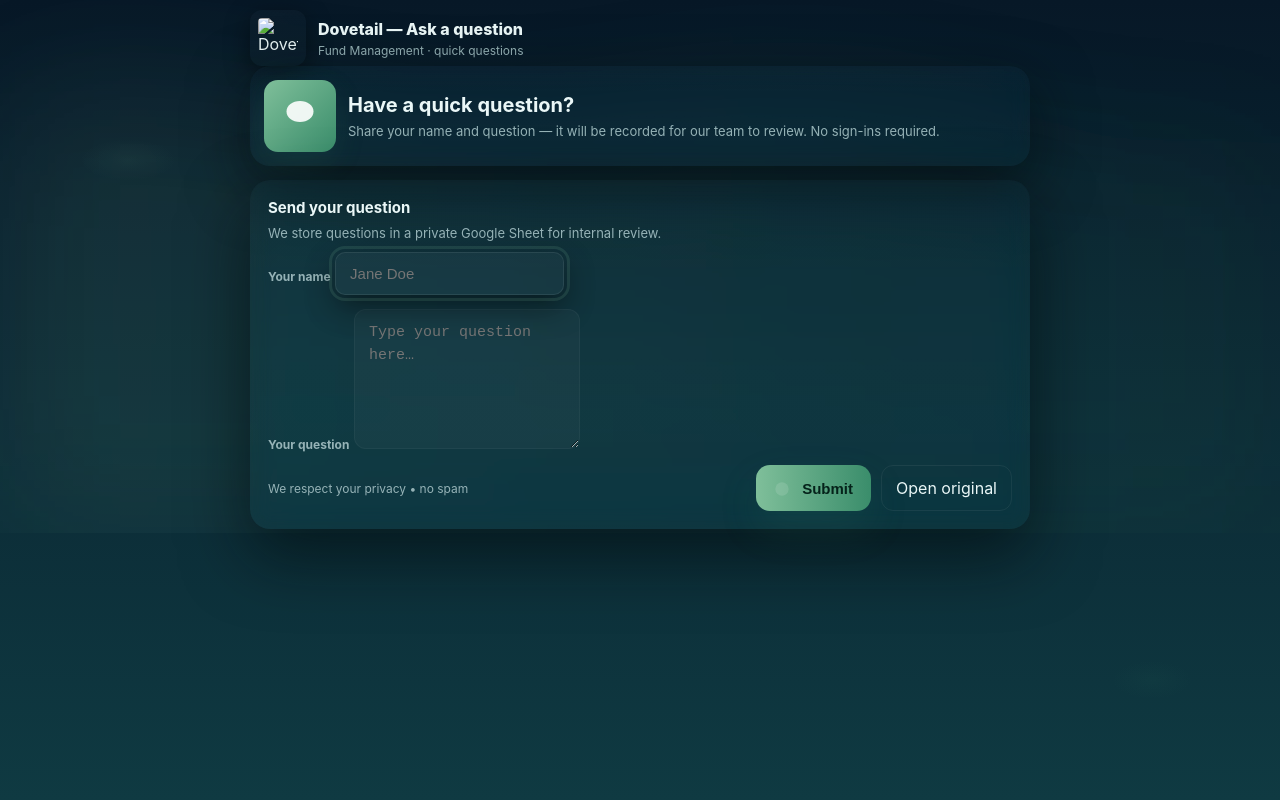
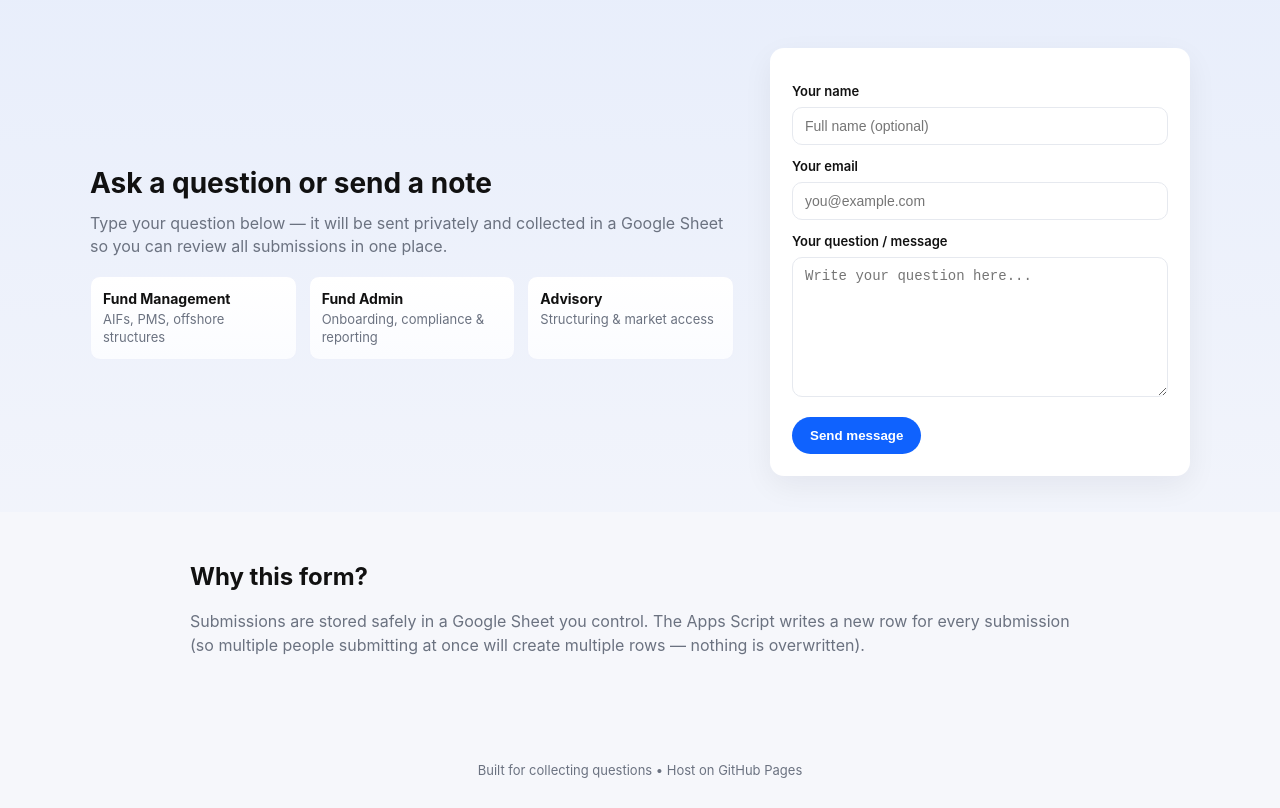
Before and after one commit to yashagarwaaal-lab/dovetail, a plain HTML site: page index.html in a window 1280 px wide. Drawn offline with Linux system fonts and the light colour scheme.

Commit message:
Update index.html

```diff
--- a/index.html
+++ b/index.html
@@ -1,221 +1,102 @@
-<!doctype html>
+<!DOCTYPE html>
 <html lang="en">
 <head>
   <meta charset="utf-8" />
-<meta name="viewport" content="width=device-width,initial-scale=1,viewport-fit=cover"/>
-<title>Ask — Dovetail</title>
-<link rel="icon" href="/mnt/data/9b2f8a69-4639-4ee4-859f-7ec48f14ff4b.png">
+  <meta name="viewport" content="width=device-width,initial-scale=1" />
+  <title>Ask a Question — Your Site</title>
   <style>
+    /* Simple modern styling inspired by the layout / feel of the reference site */
     :root{
-    --bg-1:#071827;
-    --bg-2:#0f3a42;
-    --muted:#96b3b7;
-    --glass: rgba(255,255,255,0.04);
-    --card-glow: 0 20px 60px rgba(2,12,14,0.6);
-    --text:#eaf7f7;
-    /* Button colors chosen to harmonize with the uploaded logo (green palette) */
-    --btn-a:#7FBF9A;
-    --btn-b:#3A8D6B;
-    --accent:#ffd38a;
-    --radius:18px;
+      --accent:#0f62fe;
+      --muted:#6b7280;
+      --card:#fff;
+      --bg:#f6f7fb;
+      --radius:14px;
+      font-family: Inter,system-ui,-apple-system,Segoe UI,Roboto,"Helvetica Neue",Arial;
     }
-  *{box-sizing:border-box}
-  html,body{height:100%}
-  body{
-    margin:0;
-    font-family:Inter, system-ui, -apple-system, "Segoe UI", Roboto, "Helvetica Neue", Arial;
-    -webkit-font-smoothing:antialiased;
-    background:
-      radial-gradient(600px 260px at 10% 20%, rgba(127,191,154,0.06), transparent 8%),
-      radial-gradient(500px 240px at 90% 85%, rgba(58,141,107,0.05), transparent 8%),
-      linear-gradient(180deg,var(--bg-1),var(--bg-2));
-    color:var(--text);
-    padding:env(safe-area-inset-top) 18px 36px;
-    min-height:100vh;
-    display:flex;
-    flex-direction:column;
-    align-items:stretch;
-    gap:14px;
+    body{margin:0;background:var(--bg);color:#111;line-height:1.45}
+    header{background:linear-gradient(180deg, rgba(15,98,254,0.06), rgba(15,98,254,0.02));padding:48px 20px 36px}
+    .container{max-width:1100px;margin:0 auto;padding:0 20px}
+    .hero{display:flex;gap:36px;align-items:center;justify-content:space-between}
+    .hero-left{flex:1;min-width:280px}
+    h1{font-size:28px;margin:0 0 8px}
+    p.lead{margin:0 0 18px;color:var(--muted)}
+    .hero-right{width:420px}
+    .card{background:var(--card);padding:22px;border-radius:var(--radius);box-shadow:0 10px 30px rgba(16,24,40,0.06)}
+    label{display:block;font-weight:600;margin:12px 0 6px;font-size:13px}
+    input[type="text"],input[type="email"],textarea{
+      width:100%;padding:10px 12px;border-radius:10px;border:1px solid #e6e9ef;font-size:14px;box-sizing:border-box
     }
-
-  /* decorative animated shapes */
-  .bg-svg{position:fixed;inset:0;z-index:0;pointer-events:none;opacity:0.9}
-  .wrapper{z-index:10;max-width:820px;margin:0 auto;width:100%}
-
-  header{
-    display:flex;align-items:center;gap:12px;padding-top:10px;
-  }
-  .logo{
-    width:56px;height:56px;border-radius:12px;padding:8px;background:linear-gradient(180deg,rgba(255,255,255,0.02),rgba(255,255,255,0.01));
-    box-shadow:0 8px 26px rgba(0,0,0,0.45); object-fit:contain;
-  }
-  .brand{display:flex;flex-direction:column}
-  .brand .title{font-weight:800;font-size:16px}
-  .brand .sub{font-size:12px;color:var(--muted);margin-top:4px}
-
-  main{display:flex;flex-direction:column;gap:14px}
-
-  .hero{
-    border-radius:20px;padding:14px;background:linear-gradient(180deg, rgba(255,255,255,0.02), rgba(255,255,255,0.01));
-    box-shadow:var(--card-glow);display:flex;gap:12px;align-items:center;
-    backdrop-filter: blur(10px) saturate(120%);
-  }
-  .hero-ill{width:72px;height:72px;border-radius:14px;display:flex;align-items:center;justify-content:center;background:linear-gradient(135deg,var(--btn-a),var(--btn-b)); box-shadow:0 10px 30px rgba(58,141,107,0.14)}
-  .hero h1{margin:0;font-size:18px}
-  .hero p{margin:6px 0 0 0;color:var(--muted);font-size:13px}
-
-  .card{
-    margin-top:0;padding:18px;border-radius:20px;background:linear-gradient(180deg, rgba(255,255,255,0.02), rgba(255,255,255,0.01));
-    box-shadow:0 26px 66px rgba(2,10,12,0.6);backdrop-filter: blur(10px) saturate(120%);
-  }
-
-  form{display:flex;flex-direction:column;gap:12px}
-  label{font-size:12px;color:var(--muted);font-weight:700}
-  input, textarea{
-    background:rgba(255,255,255,0.03); border:1px solid rgba(255,255,255,0.04); color:var(--text);
-    padding:12px 14px;border-radius:12px;font-size:15px;outline:none;transition:box-shadow .14s,transform .12s;
-  }
-  input:focus, textarea:focus{box-shadow:0 12px 30px rgba(0,0,0,0.45); transform:translateY(-2px); border-color: rgba(255,255,255,0.08)}
-  textarea{min-height:140px; resize:vertical; line-height:1.5}
-
-  .row{display:flex;align-items:center;justify-content:space-between;gap:10px}
-  .note{font-size:12px;color:var(--muted)}
-
-  /* elevated, animated gradient submit button */
-  .btn{
-    display:inline-flex;align-items:center;gap:12px;padding:14px 18px;border-radius:14px;border:none;color:#05221a;font-weight:900;
-    background:linear-gradient(90deg,var(--btn-a),var(--btn-b));
-    box-shadow: 0 18px 40px rgba(58,141,107,0.14);
-    cursor:pointer;font-size:15px;
-    transform:translateZ(0); transition:transform .12s ease, box-shadow .12s ease;
-  }
-  .btn:hover{transform:translateY(-3px); box-shadow: 0 28px 56px rgba(58,141,107,0.18)}
-  .btn:active{transform:translateY(-1px)}
-  .ghost{background:transparent;border:1px solid rgba(255,255,255,0.06);padding:12px 14px;border-radius:12px;color:var(--text);text-decoration:none}
-
-  .meta{font-size:13px;color:var(--muted);margin-top:8px}
-
-  /* overlay for submit */
-  .overlay{position:fixed;inset:0;display:flex;align-items:center;justify-content:center;z-index:60;opacity:0;pointer-events:none;transition:opacity .18s}
-  .overlay.show{opacity:1;pointer-events:all;background:linear-gradient(180deg, rgba(2,6,8,0.45), rgba(2,6,8,0.6))}
-  .toast{background:linear-gradient(180deg, rgba(255,255,255,0.03), rgba(255,255,255,0.02));padding:18px;border-radius:12px;color:var(--text);box-shadow:0 12px 40px rgba(0,0,0,0.6)}
-
-  /* small accessibility focus */
-  :focus{outline:3px solid rgba(127,191,154,0.14);outline-offset:3px;border-radius:10px}
-
-  @media(min-width:820px){
-    .wrapper{padding:0 20px}
-    .hero h1{font-size:20px}
-  }
-
-  /* hidden honeypot */
-  .hp{position:absolute;left:-9999px}
+    textarea{min-height:140px;resize:vertical}
+    button{background:var(--accent);color:#fff;border:none;padding:11px 18px;border-radius:999px;font-weight:700;cursor:pointer;margin-top:14px}
+    footer{padding:28px 20px;color:var(--muted);font-size:13px;text-align:center}
+    /* Services block */
+    .services{display:grid;grid-template-columns:repeat(auto-fit,minmax(160px,1fr));gap:12px;margin-top:18px}
+    .service{background:linear-gradient(180deg,#fff,#fbfcff);padding:12px;border-radius:10px;border:1px solid #eef1fb;font-size:14px}
+    @media (max-width:880px){ .hero{flex-direction:column-reverse} .hero-right{width:100%} h1{font-size:22px} }
   </style>
 </head>
 <body>
-  <!-- decorative animated SVG backdrop for depth -->
-  <svg class="bg-svg" aria-hidden="true" viewBox="0 0 1440 600" preserveAspectRatio="xMidYMid slice">
-    <defs>
-      <linearGradient id="g1" x1="0" x2="1"><stop offset="0" stop-color="#7FBF9A" stop-opacity="0.12"/><stop offset="1" stop-color="#3A8D6B" stop-opacity="0.08"/></linearGradient>
-      <filter id="f1" x="-50%" y="-50%" width="200%" height="200%"><feGaussianBlur stdDeviation="80" /></filter>
-    </defs>
-    <g filter="url(#f1)">
-      <path d="M0 120 C200 40 400 200 720 120 C1040 40 1200 220 1440 140 L1440 600 L0 600 Z" fill="url(#g1)"></path>
-    </g>
-  </svg>
+  <header>
+    <div class="container hero">
+      <div class="hero-left">
+        <h1>Ask a question or send a note</h1>
+        <p class="lead">Type your question below — it will be sent privately and collected in a Google Sheet so you can review all submissions in one place.</p>
 
-  <div class="wrapper">
-    <header>
-      <img class="logo" src="/mnt/data/9b2f8a69-4639-4ee4-859f-7ec48f14ff4b.png" alt="Dovetail logo">
-      <div class="brand">
-        <div class="title">Dovetail — Ask a question</div>
-        <div class="sub">Fund Management · quick questions</div>
+        <div class="services">
+          <div class="service"><strong>Fund Management</strong><div style="color:var(--muted);font-size:13px">AIFs, PMS, offshore structures</div></div>
+          <div class="service"><strong>Fund Admin</strong><div style="color:var(--muted);font-size:13px">Onboarding, compliance & reporting</div></div>
+          <div class="service"><strong>Advisory</strong><div style="color:var(--muted);font-size:13px">Structuring & market access</div></div>
+        </div>
+      </div>
+
+      <div class="hero-right">
+        <div class="card">
+          <!-- UPDATE: Replace FORM_ACTION_URL with your Apps Script web app URL (see instructions below) -->
+          <form id="askForm" action="FORM_ACTION_URL" method="POST">
+            <!-- Fields that will be recorded in the spreadsheet -->
+            <label for="name">Your name</label>
+            <input id="name" name="name" type="text" placeholder="Full name (optional)">
+
+            <label for="email">Your email</label>
+            <input id="email" name="email" type="email" placeholder="you@example.com">
+
+            <label for="message">Your question / message</label>
+            <textarea id="message" name="message" required placeholder="Write your question here..."></textarea>
+
+            <!-- hidden: timestamp is added by Apps Script, but keep a local one too if desired -->
+            <input type="hidden" name="source" value="GitHubPages">
+
+            <button type="submit">Send message</button>
+          </form>
+        </div>
+      </div>
     </div>
   </header>
 
-    <main>
-      <section class="hero" aria-labelledby="hero-title">
-        <div class="hero-ill" aria-hidden="true">
-          <!-- small SVG mark -->
-          <svg width="36" height="36" viewBox="0 0 24 24" fill="none"><path d="M12 2c5 0 9 3 9 7s-4 7-9 7-9-3-9-7 4-7 9-7z" fill="#fff" opacity=".9"/></svg>
-        </div>
-        <div>
-          <h1 id="hero-title">Have a quick question?</h1>
-          <p>Share your name and question — it will be recorded for our team to review. No sign-ins required.</p>
-        </div>
-      </section>
-
-      <section class="card" aria-labelledby="form-title">
-        <h2 id="form-title" style="margin:0 0 8px 0;font-size:15px">Send your question</h2>
-        <p class="meta">We store questions in a private Google Sheet for internal review.</p>
-
-        <!-- REPLACE ACTION_URL with your Apps Script web app URL -->
-        <form id="qform" method="post" action="https://script.google.com/macros/s/AKfycbyVwBdqtT5CdjKcvHJsRv6rkzxjnZhzYIsM_gfXdMa9jVaU5c6PA_pcjn57P3XYCVHfzw/exec" onsubmit="return handleSubmit(event)" autocomplete="on" novalidate>
-          <div>
-            <label for="name">Your name</label>
-            <input id="name" name="name" type="text" placeholder="Jane Doe" maxlength="80" required>
-          </div>
-
-          <div>
-            <label for="question">Your question</label>
-            <textarea id="question" name="question" placeholder="Type your question here…" maxlength="1500" required></textarea>
-          </div>
-
-          <input type="hidden" name="pageUrl" value="https://www.dovetailindia.com/fund-management">
-
-          <div class="hp" aria-hidden="true"><label>Leave empty<input name="hp_field" autocomplete="off" tabindex="-1"></label></div>
-
-          <div class="row">
-            <div class="note">We respect your privacy • no spam</div>
-            <div style="display:flex;gap:10px">
-              <button class="btn" id="submitBtn" type="submit" aria-label="Submit question">
-                <!-- animated dot -->
-                <svg width="16" height="16" viewBox="0 0 24 24" style="transform:translateY(1px)"><circle cx="12" cy="12" r="10" fill="#fff" opacity="0.12"/></svg>
-                Submit
-              </button>
-              <a class="ghost" href="https://www.dovetailindia.com/fund-management" target="_blank" rel="noopener">Open original</a>
-            </div>
-          </div>
-        </form>
+  <main class="container" style="padding:28px 20px 60px">
+    <section style="max-width:900px;margin:0 auto;">
+      <h2 style="margin-bottom:8px">Why this form?</h2>
+      <p style="color:var(--muted)">Submissions are stored safely in a Google Sheet you control. The Apps Script writes a new row for every submission (so multiple people submitting at once will create multiple rows — nothing is overwritten).</p>
     </section>
   </main>
-  </div>
 
-  <div class="overlay" id="overlay" role="status" aria-live="polite">
-    <div class="toast">
-      <div style="font-weight:800;font-size:16px;margin-bottom:6px">Submitting…</div>
-      <div style="color:var(--muted)">You will be redirected to the thank you page shortly.</div>
-    </div>
-  </div>
+  <footer>
+    Built for collecting questions • Host on GitHub Pages
+  </footer>
 
   <script>
-  function handleSubmit(e){
-    e = e || window.event;
-    const form = document.getElementById('qform');
-    const name = form.name.value.trim();
-    const question = form.question.value.trim();
-    const hp = form.hp_field && form.hp_field.value.trim();
-    if(hp) return false; // bot caught
-    if(!name || !question){
-      if(!name){ form.name.focus(); animateShake(form.name) }
-      else { form.question.focus(); animateShake(form.question) }
-      return false;
-    }
-    const btn = document.getElementById('submitBtn');
-    btn.disabled = true; btn.style.opacity = 0.95;
-    document.getElementById('overlay').classList.add('show');
-    // Allow native form post to ACTION_URL (server will redirect to thank-you page)
-    return true;
-  }
-  function animateShake(el){
-    el.style.animation = 'shake .22s'; setTimeout(()=>el.style.animation='none',240);
-  }
-  (function addKeyframes(){
-    const s = document.createElement('style');
-    s.textContent = '@keyframes shake{0%{transform:translateX(0)}25%{transform:translateX(-6px)}50%{transform:translateX(6px)}75%{transform:translateX(-4px)}100%{transform:translateX(0)}}';
-    document.head.appendChild(s);
-  })();
-  setTimeout(()=>{ try{ document.getElementById('name').focus() }catch(e){} }, 300);
+    // Optional: basic client-side UX: redirect to thanks page after successful submission.
+    // If you prefer server-side redirect from Apps Script, remove this block.
+    document.getElementById('askForm').addEventListener('submit', function(e){
+      // When using the Apps Script web app, it will return a small response.
+      // To rely on script redirect, you can leave this out. If you keep it, we do a simple UX fallback:
+      // Disable the button to prevent double submit
+      var btn = this.querySelector('button[type="submit"]');
+      btn.disabled = true;
+      btn.innerText = 'Sending...';
+      // let the form submit normally
+    });
   </script>
 </body>
 </html>
```
Lines whose indentation alone changed are shown as unchanged.
